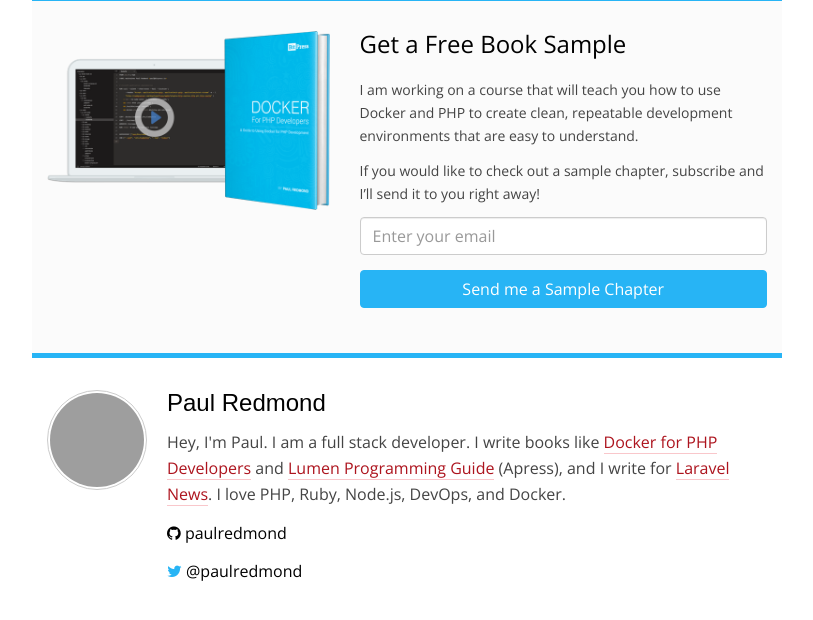
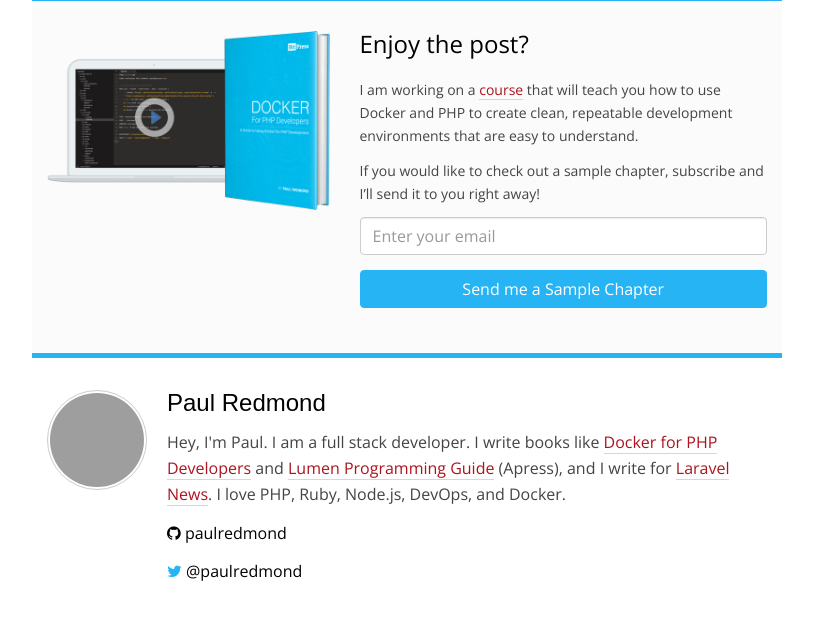
Before and after one commit to bitpressio/bitpressio.github.io, a Jekyll site: the page built from _posts/2017-09-18-simple-approach-using-docker-with-php.md, in a window 1280 px wide and 900 px high, scrolled down 12651 px, cut to the strip 233-853 px from the top of the window. Shown: the whole strip, without its empty margins (233-1046 px from the left). Built offline with Jekyll 4.4.1, drawn with Linux system fonts in a browser that asks for light colours; some web fonts are replaced; grey boxes are pictures that could not be loaded.

```diff
--- a/_includes/docker-sample-chapter.html
+++ b/_includes/docker-sample-chapter.html
@@ -15,10 +15,10 @@
       <form id="ck_subscribe_form" class="ck_subscribe_form" action="https://app.convertkit.com/landing_pages/251217/subscribe" data-remote="true">
         <input type="hidden" value="{&quot;form_style&quot;:&quot;naked&quot;}" id="ck_form_options">
         <input type="hidden" name="id" value="251217" id="landing_page_id">
-          <h3 class="title mb-2 mt-0">Get a Free Book Sample</h3>
+          <h3 class="title mb-2 mt-0">Enjoy the post?</h3>
           <div>
               <p>
-                I am working on a course that will teach you how to use Docker and PHP to create clean, repeatable development environments that are easy to understand.
+                I am working on a <a href="/docker-for-php-developers/">course</a> that will teach you how to use Docker and PHP to create clean, repeatable development environments that are easy to understand.
               </p>
               <p>
                 If you would like to check out a sample chapter, subscribe and I’ll send it to you right away!
```
Also changed, not shown: _posts/2017-09-22-nginx-unit-laravel-demo.md (added, +37 -0 lines).
